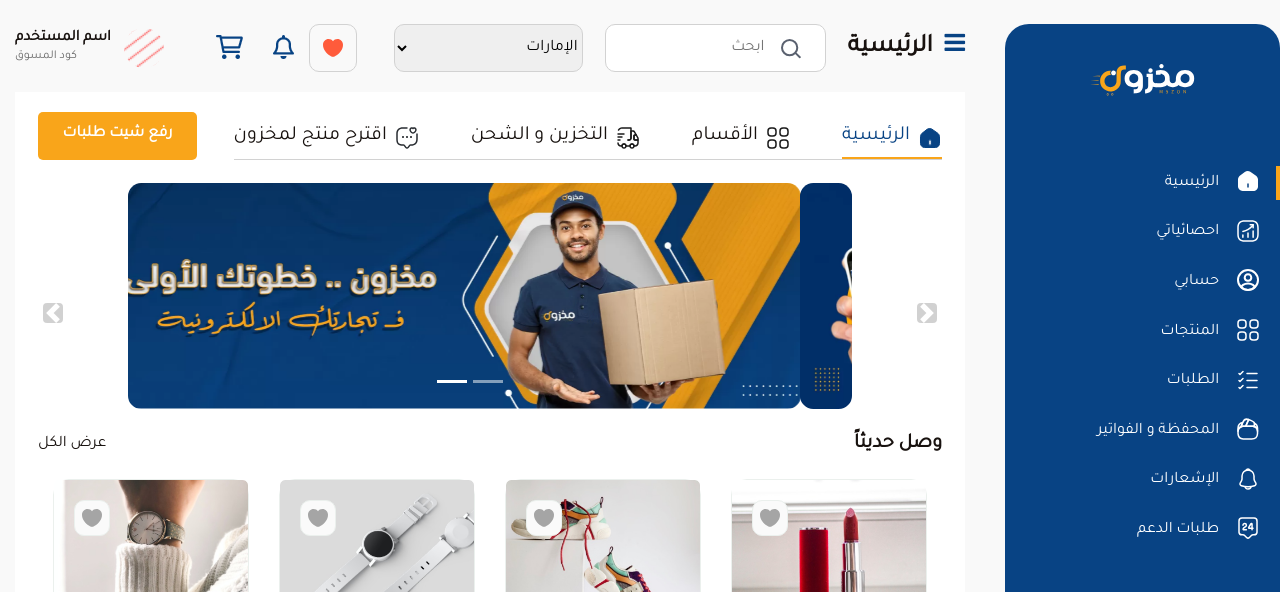
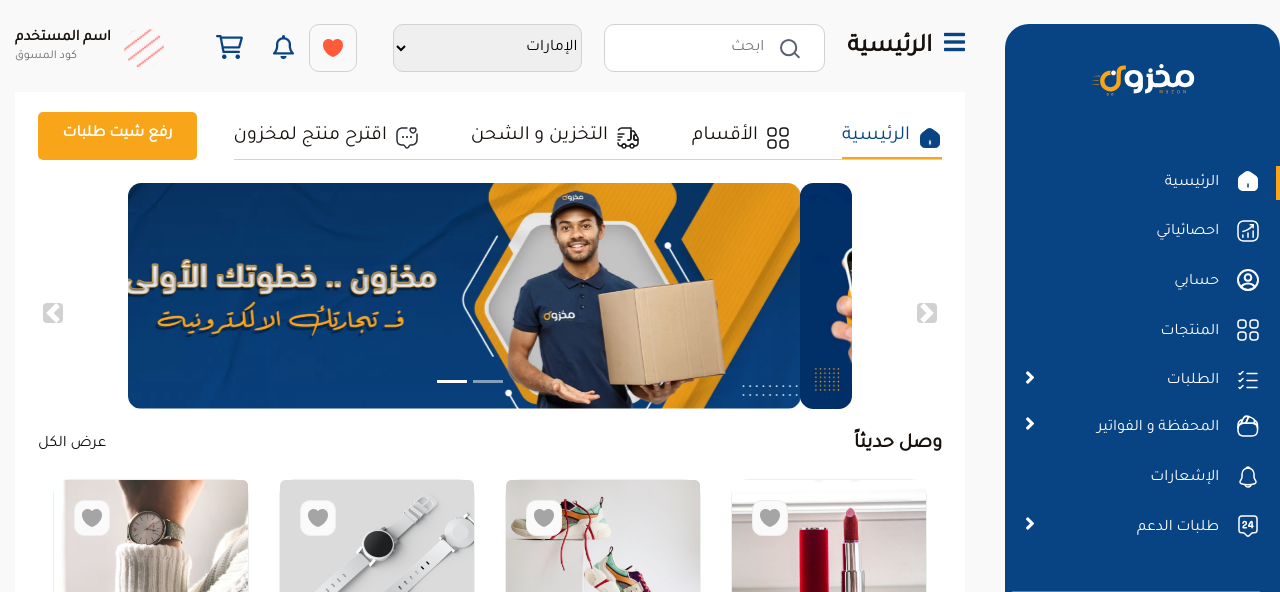
Before and after one commit to eslamgedawy8/ma5zon, a plain HTML site: page index.html in a window 1280 px wide. Shown: the top 592 px of the page. Drawn offline with nearby package versions, Linux system fonts and the light colour scheme.

Commit message:
feat: ✨ create nested dropdown in sidebar

```diff
--- a/css/main.css
+++ b/css/main.css
@@ -19,6 +19,11 @@ a:hover {
 }
 
 /* utilities */
+
+.rotate{
+    transform: rotate(90deg);
+}
+
 
 /* .d-flex{
     display: flex;
@@ -163,6 +168,58 @@ a:hover {
     display: flex;
     align-items: center;
     position: relative;
+}
+
+.home-wrapper__menu--item-dropdown {
+    display: block;
+    text-align: right;
+    margin-bottom: 20px;
+    position: relative;
+    cursor: pointer;
+}
+
+.home-wrapper__menu--item-dropdown a{
+    color: #fff;
+    font-size: 16px;
+    text-decoration: none;
+    display: block;
+    line-height: 25px;
+}
+
+.home-wrapper__menu--item-dropdown a:hover{
+    /* background: #33363a; */
+    transition: 0.3s ease;
+}
+
+.home-wrapper__menu--item-dropdown i{
+    font-size: 20px;
+}
+
+.home-wrapper__menu--item-dropdown a .dropdown{
+    position: absolute;
+    left: 0;
+    margin-left: 20px;
+    transition: 0.3s ease;
+}
+
+.sub-btn {
+    display: flex;
+    align-items: center;
+}
+
+.sub-btn-title {
+    margin-right: 13px;
+}
+
+.home-wrapper__menu--item-dropdown .sub-menu{
+    /* background: #262627; */
+    display: none;
+    margin: 10px 0;
+}
+
+.home-wrapper__menu--item-dropdown .sub-menu a{
+    padding-left: 80px;
+    line-height: 40px;
 }
 
 .home-wrapper__menu--item--link.active::before {
--- a/index.html
+++ b/index.html
@@ -13,6 +13,7 @@
     <link rel="stylesheet" href="https://cdnjs.cloudflare.com/ajax/libs/font-awesome/4.7.0/css/font-awesome.min.css">
 
 
+    <link rel="stylesheet" href="https://cdnjs.cloudflare.com/ajax/libs/font-awesome/5.15.1/css/all.min.css">
     <!-- css -->
     <!-- <link href="https://cdn.jsdelivr.net/npm/bootstrap@5.3.2/dist/css/bootstrap.min.css" rel="stylesheet" integrity="sha384-T3c6CoIi6uLrA9TneNEoa7RxnatzjcDSCmG1MXxSR1GAsXEV/Dwwykc2MPK8M2HN" crossorigin="anonymous"> -->
     <link rel="stylesheet" href="https://maxcdn.bootstrapcdn.com/bootstrap/4.0.0/css/bootstrap.min.css" integrity="sha384-Gn5384xqQ1aoWXA+058RXPxPg6fy4IWvTNh0E263XmFcJlSAwiGgFAW/dAiS6JXm" crossorigin="anonymous">
@@ -88,30 +89,49 @@
                     <span class="home-wrapper__menu-item-text">المنتجات</span>
                 </a>
             </li>
-            <li class="home-wrapper__menu--item">
-                <a href="#" class="home-wrapper__menu--item--link">
+            <div class="home-wrapper__menu--item-dropdown item">
+                <a class="sub-btn">
+                    <!-- <i class="fas fa-tasks"></i> -->
                     <img src="images/sidebar/task.svg" alt="orders">
-                    <span class="home-wrapper__menu-item-text">الطلبات</span>
+                    <span class="sub-btn-title">الطلبات</span>
+                    <i class="fas fa-angle-right dropdown"></i>
                 </a>
-            </li>
-            <li class="home-wrapper__menu--item">
-                <a href="#" class="home-wrapper__menu--item--link">
+                <div class="sub-menu">
+                <a href="#" class="sub-item">الطلبات</a>
+                <a href="#" class="sub-item">طلب جديد</a>
+                <a href="#" class="sub-item">طلب الاستبدال</a>
+                </div>
+            </div>
+            <div class="home-wrapper__menu--item-dropdown item">
+                <a class="sub-btn">
+                    <!-- <i class="fa fa-calendar-o" aria-hidden="true"></i> -->
                     <img src="images/sidebar/wallet.svg" alt="wallet">
-                    <span class="home-wrapper__menu-item-text">المحفظة و الفواتير</span>
+                    <span class="sub-btn-title">المحفظة و الفواتير</span>
+                    <i class="fas fa-angle-right dropdown"></i>
                 </a>
-            </li>
+                <div class="sub-menu">
+                <a href="#" class="sub-item">رصيد الحساب</a>
+                <a href="#" class="sub-item">سحب جديد</a>
+                <a href="#" class="sub-item">مسحوباتي</a>
+                </div>
+            </div>
             <li class="home-wrapper__menu--item">
                 <a href="#" class="home-wrapper__menu--item--link">
                     <img src="images/sidebar/notification.svg" alt="notification">
                     <span class="home-wrapper__menu-item-text">الإشعارات</span>
                 </a>
             </li>
-            <li class="home-wrapper__menu--item">
-                <a href="#" class="home-wrapper__menu--item--link">
+            <div class="home-wrapper__menu--item-dropdown item">
+                <a class="sub-btn">
                     <img src="images/sidebar/24-support.svg" alt="support">
-                    <span class="home-wrapper__menu-item-text">طلبات الدعم</span>
+                    <span class="sub-btn-title">طلبات الدعم</span>
+                    <i class="fas fa-angle-right dropdown"></i>
                 </a>
-            </li>
+                <div class="sub-menu">
+                    <a href="#" class="sub-item">تذكرة جديدة</a>
+                    <a href="#" class="sub-item">طلبات الدعم</a>
+                </div>
+            </div>
             <li class="home-wrapper__menu--item logout">
                 <a href="#" class="home-wrapper__menu--item--link">
                     <img src="images/sidebar/logout.svg" alt="logout">
@@ -1022,11 +1042,21 @@
 <!-- <script src="https://cdn.jsdelivr.net/npm/bootstrap@5.3.2/dist/js/bootstrap.bundle.min.js" integrity="sha384-C6RzsynM9kWDrMNeT87bh95OGNyZPhcTNXj1NW7RuBCsyN/o0jlpcV8Qyq46cDfL" crossorigin="anonymous"></script> -->
 
  <!-- Bootstrap JS and Popper.js (required for some Bootstrap components) -->
- <script src="https://code.jquery.com/jquery-3.2.1.slim.min.js" integrity="sha384-KJ3o2DKtIkvYIK3UENzmM7KCkRr/rE9/Qpg6aAZGJwFDMVNA/GpGFF93hXpG5KkN" crossorigin="anonymous"></script>
+ <script src="https://cdnjs.cloudflare.com/ajax/libs/jquery/3.5.1/jquery.min.js" charset="utf-8"></script>
+ <!-- <script src="https://code.jquery.com/jquery-3.2.1.slim.min.js" integrity="sha384-KJ3o2DKtIkvYIK3UENzmM7KCkRr/rE9/Qpg6aAZGJwFDMVNA/GpGFF93hXpG5KkN" crossorigin="anonymous"></script> -->
  <script src="https://cdnjs.cloudflare.com/ajax/libs/popper.js/1.12.9/umd/popper.min.js" integrity="sha384-ApNbgh9B+Y1QKtv3Rn7W3mgPxhU9K/ScQsAP7hUibX39j7fakFPskvXusvfa0b4Q" crossorigin="anonymous"></script>
  <script src="https://maxcdn.bootstrapcdn.com/bootstrap/4.0.0/js/bootstrap.min.js" integrity="sha384-JZR6Spejh4U02d8jOt6vLEHfe/JQGiRRSQQxSfFWpi1MquVdAyjUar5+76PVCmYl" crossorigin="anonymous"></script>
  <!-- Swiper JS -->
  <script src="https://unpkg.com/swiper/swiper-bundle.min.js"></script>
+ <script type="text/javascript">
+    $(document).ready(function(){
+        //jquery for toggle sub menus
+        $('.sub-btn').click(function(){
+        $(this).next('.sub-menu').slideToggle();
+        $(this).find('.dropdown').toggleClass('rotate');
+        });
+    });
+    </script>
 <script>
     // sidebar
     const menuLinks = document.querySelectorAll('.home-wrapper__menu--item--link');
```
